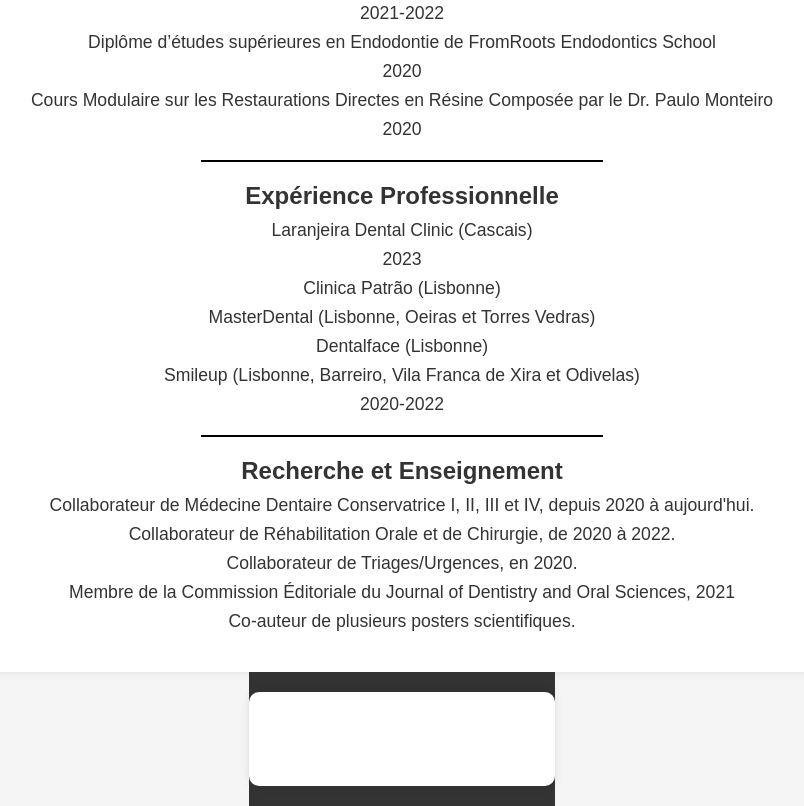
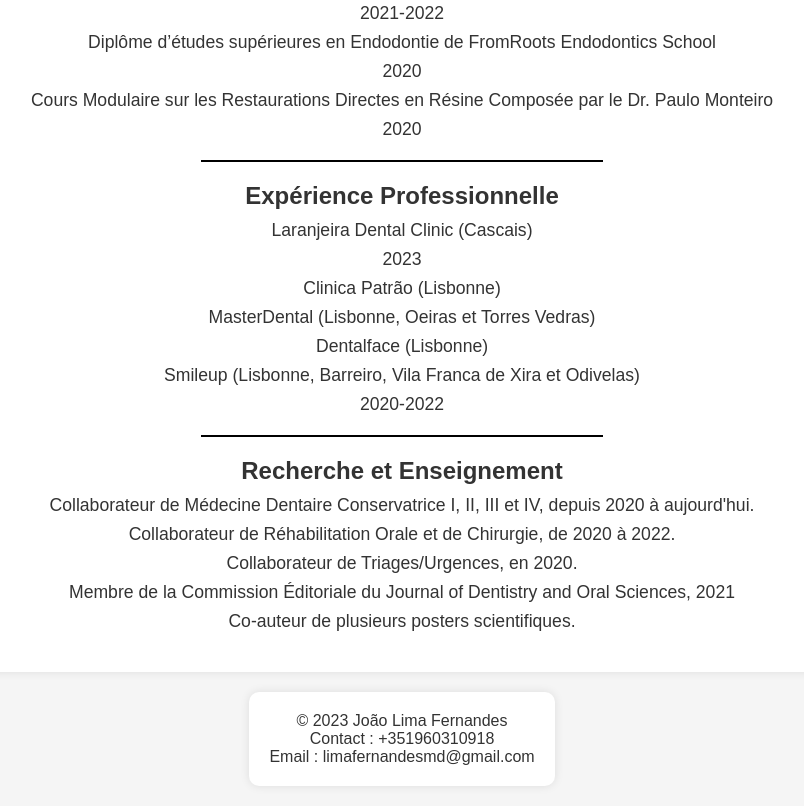
Before and after one commit to jblimaf/dds, a plain HTML site: page index.html in a window 1280 px wide. Shown: the part 479-1285 px from the top of the page, without its empty margins (238-1042 px from the left). Drawn offline with Linux system fonts and the light colour scheme.

Commit message:
Update index.html

```diff
--- a/index.html
+++ b/index.html
@@ -69,8 +69,8 @@
 
         /* Footer styles */
         footer {
-            background-color: #333; /* Footer background color */
-            color: #fff; /* Footer text color */
+            background-color: transparent; /* Footer background color */
+            color: #333; /* Footer text color */
             padding: 20px 0;
             text-align: center;
         }
```
